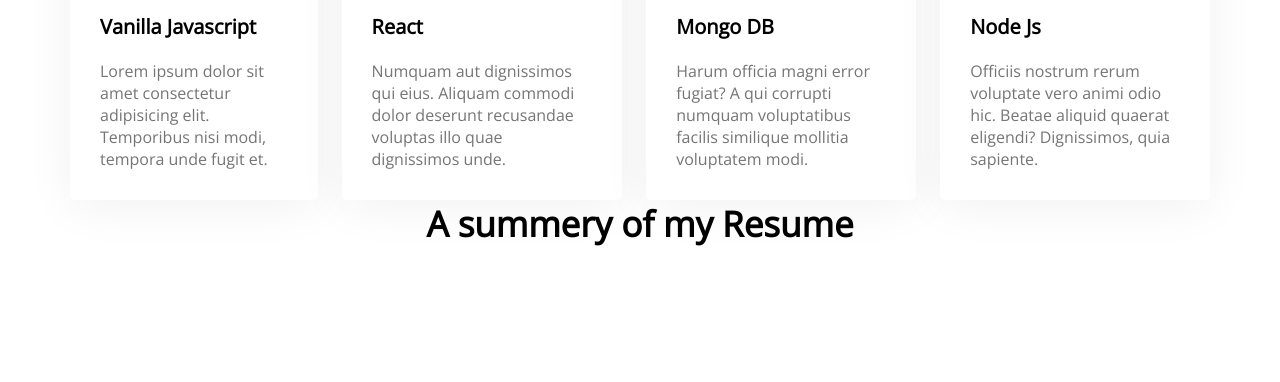
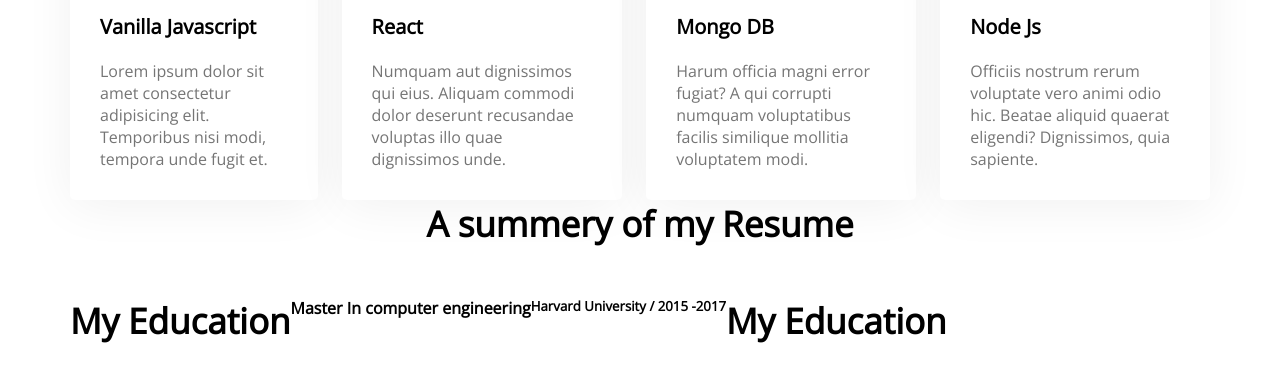
Before and after one commit to z3san/developer-portfolio, a plain HTML site: page index.html in a window 1280 px wide. Shown: the part 1570-1952 px from the top of the page. Before the commit the page ends 1867 px from the top, so only its background shows below. Drawn offline with nearby package versions, Linux system fonts and the light colour scheme.

Commit message:
resume section added

```diff
--- a/index.html
+++ b/index.html
@@ -95,7 +95,22 @@
     <!-- Resume Section -->
     <section class="resume">
         <h3 class="section-title">A summery of my Resume</h3>
-        <div class="resume-content"></div>
+        <div class="resume-content">
+            <div>
+                <h3 class="section-title">My Education</h3>
+            </div>
+           <h4>Master In computer engineering</h4>
+           <h5>Harvard University / 2015 -2017</h5>
+
+            <div>
+                <h3 class="section-title">My Education</h3>
+
+            </div>
+
+
+
+
+        </div>
     </section>
 </section>
 
--- a/portfolio.css/styles.css
+++ b/portfolio.css/styles.css
@@ -172,3 +172,7 @@ font-size: 35px;
 
 
     /* resume styles */
+
+    .resume-content{
+        display: flex;
+    }
```
